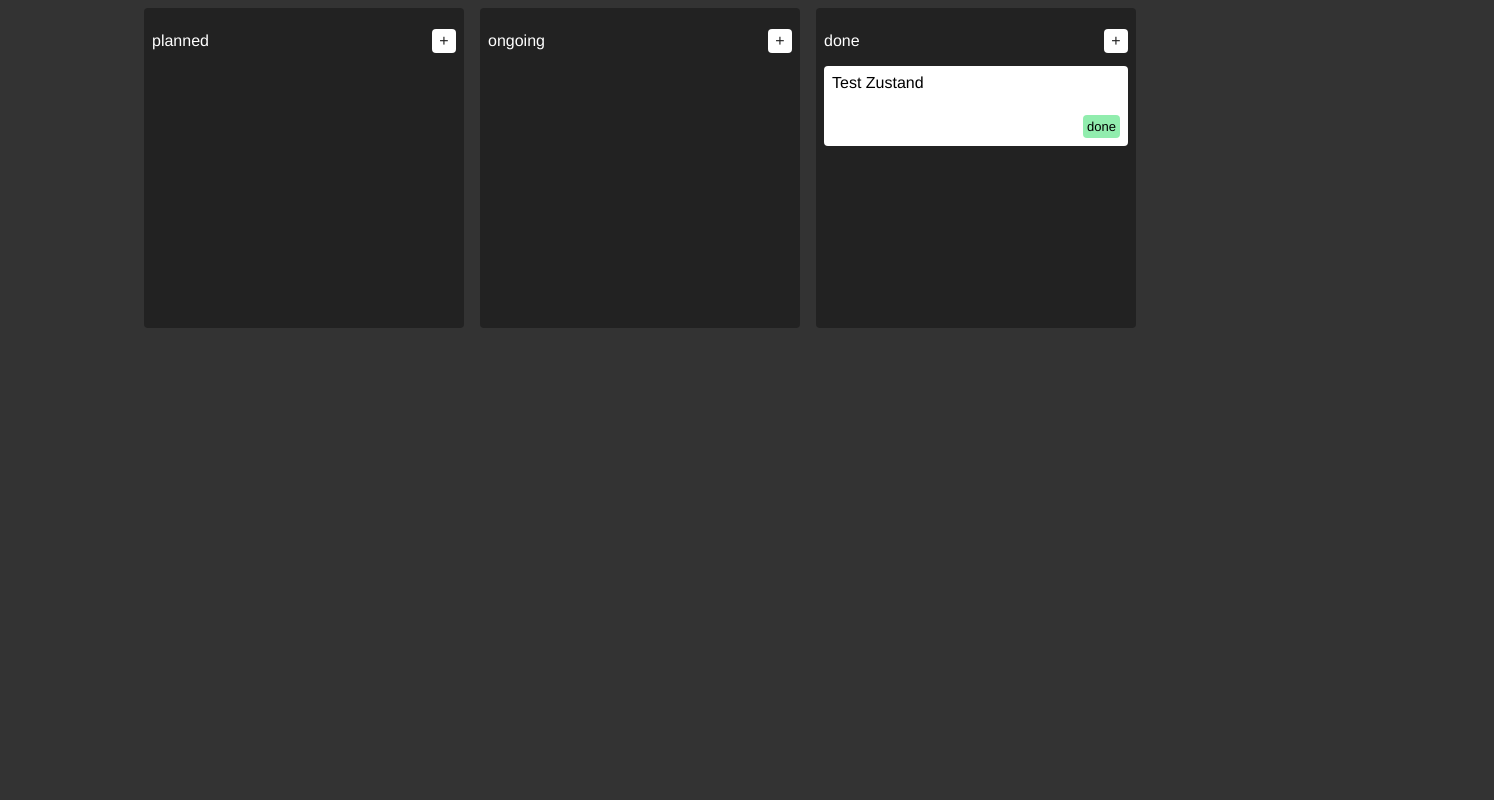
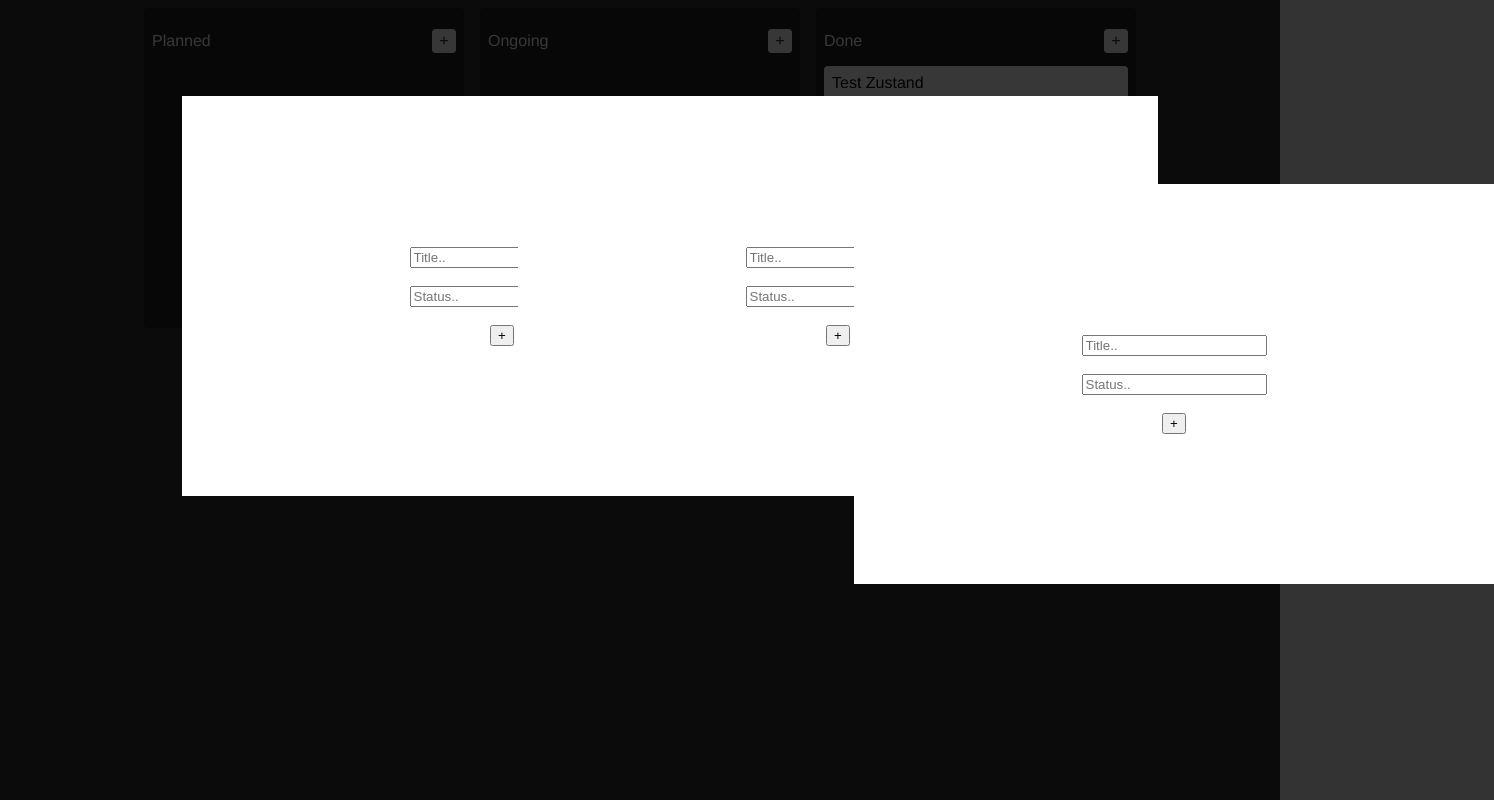
Before and after one commit to rubanero14/learn-zustand, a React (Vite) app in the folder learn-zustand/: page / in a window 1280 px wide. Shown: the top 800 px of the page, 1494 px wide, since content can reach past the window. Built offline with nearby package versions, Linux system fonts and the light colour scheme.

Commit message:
working on modal

```diff
--- a/learn-zustand/src/components/Column.jsx
+++ b/learn-zustand/src/components/Column.jsx
@@ -2,16 +2,14 @@
 import { useStore } from "../store";
 import "./Column.css";
 import Task from "./Task";
-import { useMemo, useState } from "react";
+import Modal from "./Modal";
+import { useMemo } from "react";
 
 const Column = ({ status }) => {
-  const [ticket, setTicket] = useState("");
+  const isModalOpen = useStore((store) => store.isModalOpen);
+  const toggleModal = useStore((store) => store.setIsModalOpen);
   const tasks = useStore((store) => store.tasks);
-  console.log(tasks);
-
-  const id = () => {
-    return Math.random() * tasks.length * 10000000000000000;
-  };
+  console.log(isModalOpen);
 
   // to avoid infinite re-render
   const filteredTasks = useMemo(
@@ -19,17 +17,14 @@ const Column = ({ status }) => {
     [tasks, status]
   );
 
-  // eslint-disable-next-line react-hooks/rules-of-hooks
-  const addTask = useStore((store) => store.addTask);
-
   return (
     <div className="column">
       <div className="title">
-        <p>{status}</p>
+        <p>{status[0].toUpperCase() + status.slice(1)}</p>
         <button
           className={"button " + status}
           title="Add new tasks"
-          onClick={() => addTask(id(), "Kanban Zustand Learning", status)}
+          onClick={() => toggleModal}
         >
           +
         </button>
@@ -43,6 +38,8 @@ const Column = ({ status }) => {
           id={task.id}
         />
       ))}
+      {isModalOpen && <Modal />}
+      <Modal />
     </div>
   );
 };
--- /dev/null
+++ b/learn-zustand/src/components/Modal.css
@@ -0,0 +1,30 @@
+.modal-shade {
+  position: absolute;
+  top: 0px;
+  left: 0px;
+  width: 100vw;
+  height: 100vh;
+  background: rgba(0, 0, 0, 0.4);
+  z-index: 999;
+}
+
+.modal-form {
+  position: absolute;
+  top: auto;
+  left: auto;
+  right: auto;
+  bottom: auto;
+  min-height: 50vh;
+  min-width: 50vw;
+  margin: 30px;
+  z-index: 1000;
+  background: var(--color-light);
+  display: flex;
+  flex-direction: column;
+  justify-content: center;
+  align-items: center;
+
+  .dividers {
+    margin-bottom: 0.5rem;
+  }
+}
--- /dev/null
+++ b/learn-zustand/src/components/Modal.jsx
@@ -0,0 +1,53 @@
+import { useStore } from "../store";
+import { useState } from "react";
+import "./Modal.css";
+
+// eslint-disable-next-line react/prop-types
+const Modal = () => {
+  const [title, setTitle] = useState("");
+  const [status, setStatus] = useState("");
+  const tasks = useStore((store) => store.tasks);
+  const setIsModalOpen = useStore((store) => store.setIsModalOpen);
+
+  const id = () => {
+    return Math.random() * tasks.length * 10000000000000000;
+  };
+
+  // eslint-disable-next-line react-hooks/rules-of-hooks
+  const useAddTask = (e) => {
+    e.preventDefault();
+    useStore((store) => store.addTask(id(), title, status));
+    setTitle("");
+    setStatus("");
+    setIsModalOpen(false);
+  };
+
+  return (
+    <>
+      <div className="modal-shade" onClick={() => setIsModalOpen(false)}></div>
+      <form className="modal-form" onSubmit={() => useAddTask}>
+        <input
+          type="text"
+          name="title"
+          placeholder="Title.."
+          value={title}
+          onChange={(event) => setTitle(event.target.value)}
+        />
+        <br className="dividers" />
+        <input
+          type="text"
+          name="status"
+          placeholder="Status.."
+          value={status}
+          onChange={(event) => setStatus(event.target.value)}
+        />
+        <br className="dividers" />
+        <button className="button" type="submit" title="Add New Kanban Task">
+          +
+        </button>
+      </form>
+    </>
+  );
+};
+
+export default Modal;
--- a/learn-zustand/src/components/Task.css
+++ b/learn-zustand/src/components/Task.css
@@ -5,7 +5,7 @@
   color: #000;
   padding: 0.5rem;
   position: relative;
-  margin-bottom: 1rem;
+  margin-bottom: 0.5rem;
 
   .status {
     position: absolute;
--- a/learn-zustand/src/store.js
+++ b/learn-zustand/src/store.js
@@ -9,7 +9,12 @@ const store = (set) => ({
     },
   ],
   addTask: (id, title, status) =>
-    set((store) => ({ tasks: [...store.tasks, { id, title, status }] })),
+    set((state) => ({ tasks: [...state.tasks, { id, title, status }] })),
+  isModalOpen: false,
+  setIsModalOpen: (bool) =>
+    set((state) => ({
+      isModalOpen: bool ? bool : !state.isModalOpen,
+    })),
 });
 
 export const useStore = create(store);
```
